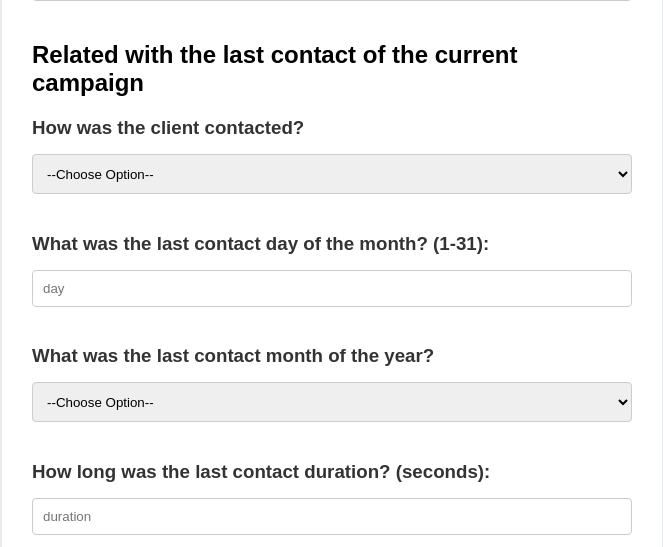
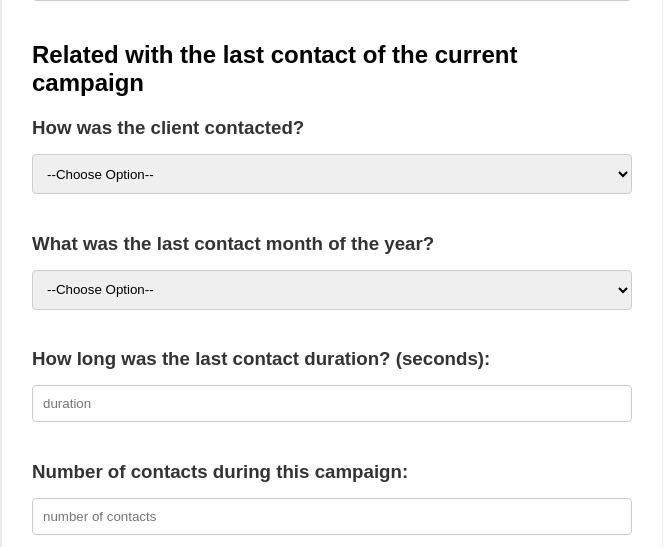
Before and after one commit to 02sagoe/Term-Deposit-Subscription-Webapp, a Flask app: page / in a window 1280 px wide. Shown: the part 1007-1554 px from the top of the page, without its empty margins (308-971 px from the left). Run offline with Flask 3, Linux system fonts and the light colour scheme; parts of the project's set-up code (start-up, migrations or seed data) failed here and were passed over.

Commit message:
Modified files

```diff
--- a/app.py
+++ b/app.py
@@ -54,7 +54,6 @@ def predict():
             month_sep = 0
             month_dec = 0
             month_feb = 0
-            month_nov = 0
             month_jun = 0
             month_jul = 0
             month_may = 0
@@ -64,7 +63,6 @@ def predict():
             month_sep = 0
             month_dec = 0
             month_feb = 0
-            month_nov = 0
             month_jun = 0
             month_jul = 0
             month_may = 0
@@ -74,7 +72,6 @@ def predict():
             month_sep = 1
             month_dec = 0
             month_feb = 0
-            month_nov = 0
             month_jun = 0
             month_jul = 0
             month_may = 0
@@ -84,7 +81,6 @@ def predict():
             month_sep = 0
             month_dec = 1
             month_feb = 0
-            month_nov = 0
             month_jun = 0
             month_jul = 0
             month_may = 0
@@ -94,17 +90,6 @@ def predict():
             month_sep = 0
             month_dec = 0
             month_feb = 1
-            month_nov = 0
-            month_jun = 0
-            month_jul = 0
-            month_may = 0
-        elif(month == 'November'):
-            month_mar = 0
-            month_oct = 0
-            month_sep = 0
-            month_dec = 0
-            month_feb = 0
-            month_nov = 1
             month_jun = 0
             month_jul = 0
             month_may = 0
@@ -114,7 +99,6 @@ def predict():
             month_sep = 0
             month_dec = 0
             month_feb = 0
-            month_nov = 0
             month_jun = 1
             month_jul = 0
             month_may = 0
@@ -124,7 +108,6 @@ def predict():
             month_sep = 0
             month_dec = 0
             month_feb = 0
-            month_nov = 0
             month_jun = 0
             month_jul = 1
             month_may = 0
@@ -134,7 +117,6 @@ def predict():
             month_sep = 0
             month_dec = 0
             month_feb = 0
-            month_nov = 0
             month_jun = 0
             month_jul = 0
             month_may = 1
@@ -144,7 +126,6 @@ def predict():
             month_sep = 0
             month_dec = 0
             month_feb = 0
-            month_nov = 0
             month_jun = 0
             month_jul = 0
             month_may = 0
@@ -157,7 +138,6 @@ def predict():
             job_student = 0
             job_management = 0
             job_unemployed  = 0
-            job_housemaid = 0
             job_entrepreneur = 0
             job_services = 0
             job_blue_collar = 0
@@ -166,7 +146,6 @@ def predict():
             job_student = 1
             job_management = 0
             job_unemployed  = 0
-            job_housemaid = 0
             job_entrepreneur = 0
             job_services = 0
             job_blue_collar = 0
@@ -175,7 +154,6 @@ def predict():
             job_student = 0
             job_management = 1
             job_unemployed  = 0
-            job_housemaid = 0
             job_entrepreneur = 0
             job_services = 0
             job_blue_collar = 0
@@ -184,16 +162,6 @@ def predict():
             job_student = 0
             job_management = 0
             job_unemployed  = 1
-            job_housemaid = 0
-            job_entrepreneur = 0
-            job_services = 0
-            job_blue_collar = 0
-        elif(job == 'Housemaid'):
-            job_retired = 0
-            job_student = 0
-            job_management = 0
-            job_unemployed  = 0
-            job_housemaid = 1
             job_entrepreneur = 0
             job_services = 0
             job_blue_collar = 0
@@ -202,7 +170,6 @@ def predict():
             job_student = 0
             job_management = 0
             job_unemployed  = 0
-            job_housemaid = 0
             job_entrepreneur = 1
             job_services = 0
             job_blue_collar = 0
@@ -211,7 +178,6 @@ def predict():
             job_student = 0
             job_management = 0
             job_unemployed  = 0
-            job_housemaid = 0
             job_entrepreneur = 0
             job_services = 1
             job_blue_collar = 0
@@ -220,7 +186,6 @@ def predict():
             job_student = 0
             job_management = 0
             job_unemployed  = 0
-            job_housemaid = 0
             job_entrepreneur = 0
             job_services = 0
             job_blue_collar = 1
@@ -229,7 +194,6 @@ def predict():
             job_student = 0
             job_management = 0
             job_unemployed  = 0
-            job_housemaid = 0
             job_entrepreneur = 0
             job_services = 0
             job_blue_collar = 0
@@ -283,8 +247,6 @@ def predict():
         else:
             default_yes = 0
 
-        day = int(request.form['Day'])
-
         loan = request.form['Loan']
         if(loan == 'Yes'):
             loan_yes = 1
@@ -302,30 +264,26 @@ def predict():
         prediction=model.predict([[duration,
                                 poutcome_success,
                                 contacted_before_yes,
-                                month_mar,
+                                previous,
                                 month_oct,
                                 month_sep,
-                                previous,
+                                month_mar,
+                                education_tertiary,
                                 job_retired,
+                                marital_single,
                                 job_student,
                                 month_dec,
-                                education_tertiary,
-                                marital_single,
                                 balance,
                                 month_feb,
+                                poutcome_other,
                                 job_management,
-                                poutcome_other,
                                 age,
                                 job_unemployed,
                                 contact_telephone,
-                                education_unknown,
-                                month_nov,
-                                job_housemaid,
+                                job_entrepreneur,
                                 month_jun,
-                                job_entrepreneur,
+                                job_services,
                                 default_yes,
-                                job_services,
-                                day,
                                 month_jul,
                                 education_secondary,
                                 marital_married,
@@ -334,9 +292,11 @@ def predict():
                                 campaign,
                                 month_may,
                                 housing_yes,
-                                contact_unknown,
-                                poutcome_unknown
+                                poutcome_unknown,
+                                education_unknown,
+                                contact_unknown
                                 ]])
+
         if prediction[0] == 1:
             text = "The Client is Likely to Subscribe to a Term Deposit"
         else:
--- a/templates/index.html
+++ b/templates/index.html
@@ -160,9 +160,6 @@
                 <option value="Unknown">unknown</option>
             </select>
 
-            <h3>What was the last contact day of the month? (1-31):</h3>
-            <input type="number" name="Day" placeholder="day" min="1" max="31" required>
-
             <h3>What was the last contact month of the year?</h3>
             <select name="Month" required>
                 <option disabled selected>--Choose Option--</option>
```
